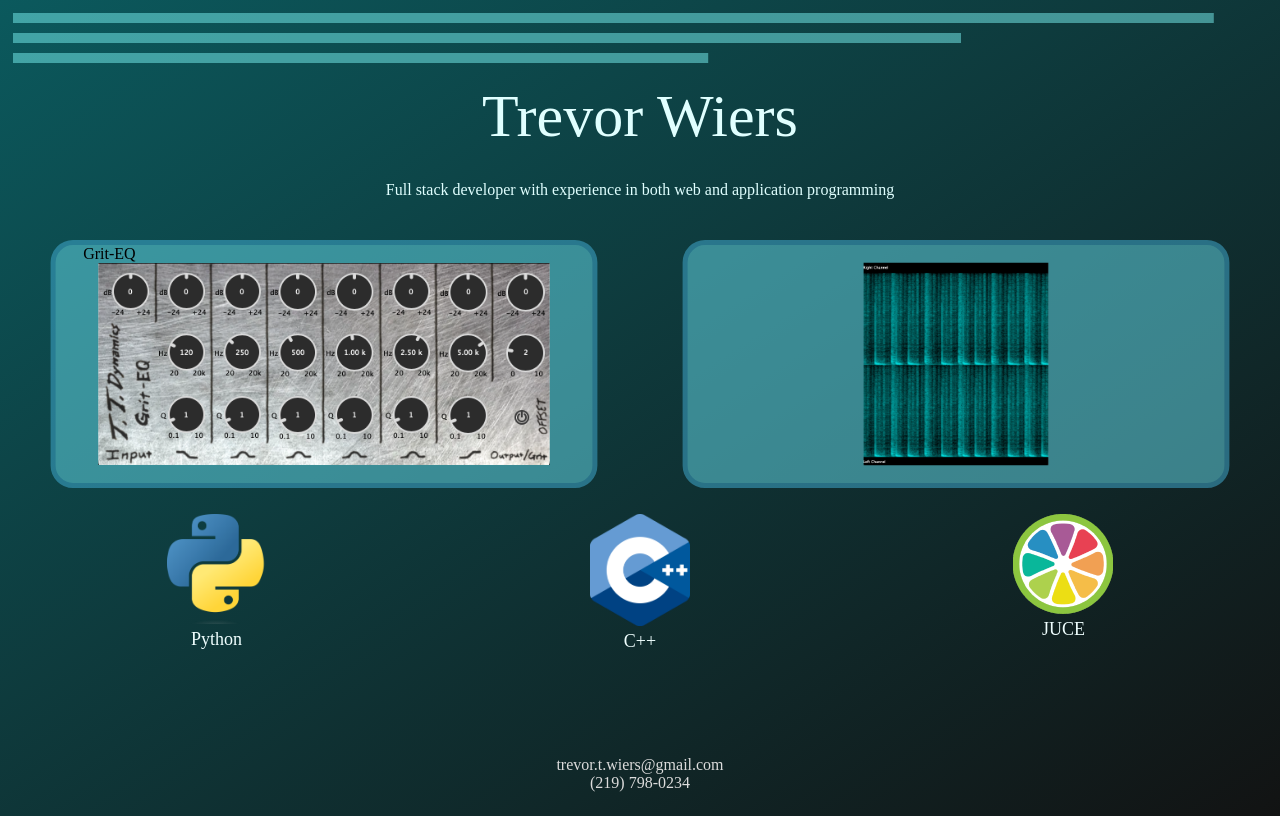
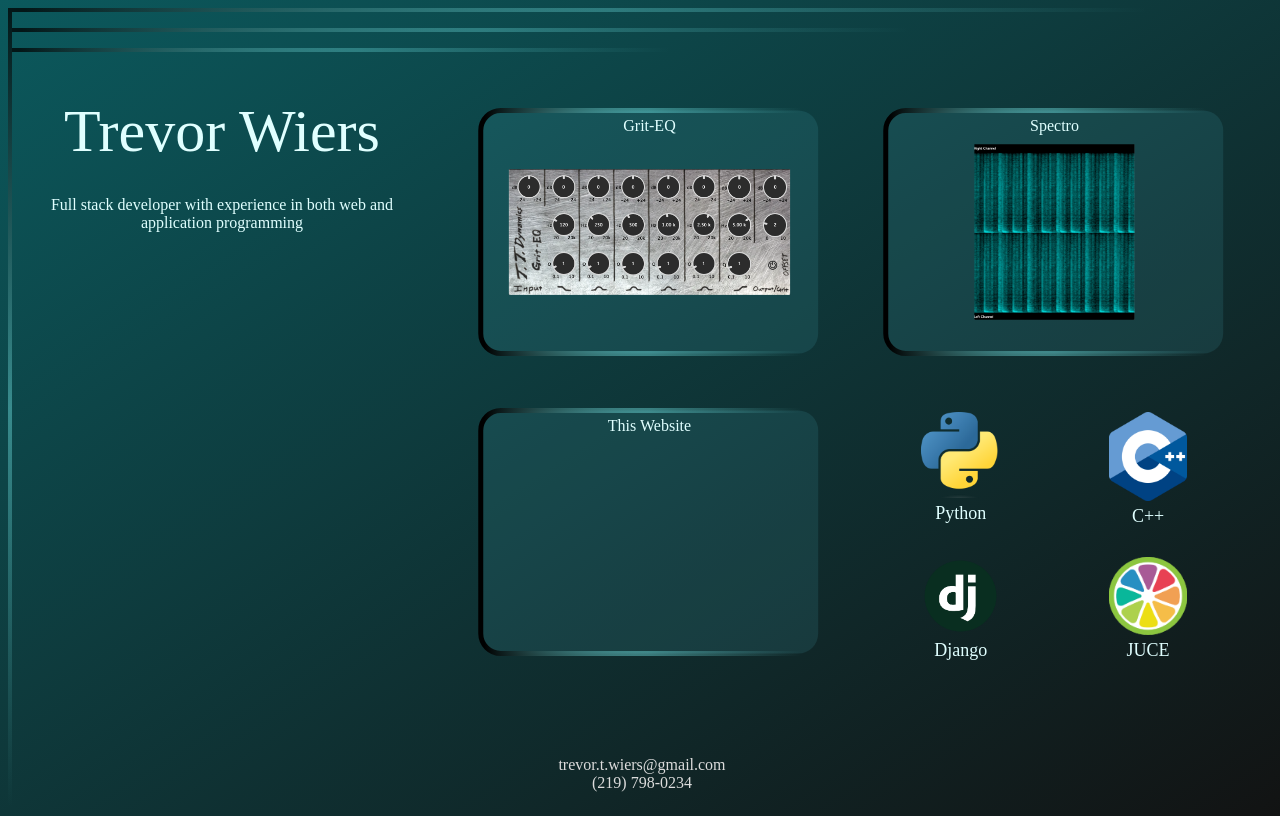
Before and after one commit to trevor-wiers/portfolio-site, a Python web app: template main/templates/main/home.html in a window 1280 px wide. Run offline with Jinja, Linux system fonts and the light colour scheme; the template is opened without the code that fills it, so the values that code supplies are empty.

Commit message:
base remod, home remod horiz

```diff
--- a/main/static/style.css
+++ b/main/static/style.css
@@ -12,6 +12,21 @@ body {
     flex-direction: column;
     overflow: auto;
     color: lightcyan;
+}
+
+#border {
+    border-width: 4px;
+    border-style: solid;
+    border-image:
+      linear-gradient(
+        to bottom,
+        rgba(0, 0, 0, .75),
+        rgba(122, 241, 241, .4),
+        rgba(122, 241, 241, 0)
+      ) 0 100%;
+      border-top: 0;
+      border-bottom: 0;
+      border-right: 0;
 }
 
 footer {
@@ -50,17 +65,11 @@ footer {
 
 .logo {
     float: left;
+    padding: 15px;
     text-align: center;
-    color: azure;
+    color: lightcyan;
     font-size: large;
-}
-
-#third-end {
-    width: 33%;
-}
-
-#third-mid {
-    width: 34%;
+    width: 50%;
 }
 
 #logoImg {
--- a/main/templates/main/base.html
+++ b/main/templates/main/base.html
@@ -9,8 +9,21 @@
         <link rel="stylesheet" href="static/style.css">
 
     </head>
-    <body>
+    <body id="border">
         <header>
+            <svg width=100% height="55">
+                <linearGradient id="myLinearGradient">
+                    <stop offset="1%" stop-color="black" />
+                    <stop offset="50%" stop-color="rgba(122, 241, 241, .4)" />
+                    <stop offset="95%" stop-color="rgba(122, 241, 241, 0)" />
+                </linearGradient>
+                <rect x="0" y="0" width=95% height="4" fill="url(#myLinearGradient)"
+                style="opacity: 75%" />
+                <rect x="0" y="20" width=75% height="4" fill="url(#myLinearGradient)"
+                style="opacity: 75%" />
+                <rect x="0" y="40" width=55% height="4" fill="url(#myLinearGradient)"
+                style="opacity: 75%" />
+            </svg>
             {% block header %}
             {% endblock %}
         </header>
--- a/main/templates/main/home.html
+++ b/main/templates/main/home.html
@@ -1,19 +1,12 @@
 {% extends "main/base.html" %}
 
 {% block header %}
-<svg width=100% height="55">
-    <rect x="5" y="5" width=95% height="10"
-    style="fill:rgb(122, 241, 241);opacity: 50%" />
-    <rect x="5" y="25" width=75% height="10"
-    style="fill:rgb(122, 241, 241);opacity: 50%" />
-    <rect x="5" y="45" width=55% height="10"
-    style="fill:rgb(122, 241, 241);opacity: 50%" />
-</svg>
 {% endblock %}
 
 {% block content %}
 
-
+<div class="row">
+    <div class="col-4">
         <div class="row">
             <div class="col-12" style="font-size: 60px;text-align: center;">
                 Trevor Wiers
@@ -25,41 +18,83 @@
             </div>
         </div>
 
-
+    </div>
+    <div class="col-8">
         <div class="row">
             <div class="col-6" style="height:300px">
                 <svg width="100%" height="100%">
+                    <defs>
+                        <linearGradient id="myLinearGradient">
+                            <stop offset="1%" stop-color="black" />
+                            <stop offset="50%" stop-color="rgba(122, 241, 241, .4)" />
+                            <stop offset="95%" stop-color="rgba(122, 241, 241, 0)" />
+                        </linearGradient>
+                    </defs>
                     <rect x="5%" y="5%" rx="20" ry="20" width=90% height=90%
-            style="fill:rgb(104, 223, 239);stroke:rgb(68, 178, 218);stroke-width:5;opacity:0.5" />
-            <text x="10%" y="11%">Grit-EQ</text>
-            <image x="12.5%" y="12.5%" href="static/grit-eq.png" width=75% height=75% />
+                    style="fill:rgba(104, 223, 239, .1);stroke:url(#myLinearGradient);stroke-width:5;" />
+                    <text x="50%" y="12.5%" text-anchor="middle" fill="rgb(224, 255, 255)">Grit-EQ</text>
+                    <image x="12.5%" y="17.5%" href="static/grit-eq.png" width=75% height=65% />
                 </svg>
             </div>
             <div class="col-6" style="height:300px">
                 <svg width="100%" height="100%">
+                    <defs>
+                        <linearGradient id="myLinearGradient">
+                            <stop offset="1%" stop-color="black" />
+                            <stop offset="50%" stop-color="rgba(122, 241, 241, .4)" />
+                            <stop offset="95%" stop-color="rgba(122, 241, 241, 0)" />
+                        </linearGradient>
+                    </defs>
                     <rect x="5%" y="5%" rx="20" ry="20" width=90% height=90%
-            style="fill:rgb(104, 223, 239);stroke:rgb(68, 178, 218);stroke-width:5;opacity:0.5" />
-            <image x="12.5%" y="12.5%" href="static/spectro.png" width=75% height=75% />
+                    style="fill:rgba(104, 223, 239, .1);stroke:url(#myLinearGradient);stroke-width:5;" />
+                    <text x="50%" y="12.5%" text-anchor="middle" fill="rgb(224, 255, 255)">Spectro</text>
+                    <image x="12.5%" y="17.5%" href="static/spectro.png" width=75% height=65% />
                 </svg>
             </div>
         </div>
+        <div class="row">
+            <div class="col-6" style="height:300px">
+                <svg width="100%" height="100%">
+                    <defs>
+                        <linearGradient id="myLinearGradient">
+                            <stop offset="1%" stop-color="black" />
+                            <stop offset="50%" stop-color="rgba(122, 241, 241, .4)" />
+                            <stop offset="95%" stop-color="rgba(122, 241, 241, 0)" />
+                        </linearGradient>
+                    </defs>
+                    <rect x="5%" y="5%" rx="20" ry="20" width=90% height=90%
+                    style="fill:rgba(104, 223, 239, .1);stroke:url(#myLinearGradient);stroke-width:5;" />
+                    <text x="50%" y="12.5%" text-anchor="middle" fill="rgb(224, 255, 255)">This Website</text>
 
-
+                </svg>
+            </div>
+            <div class="col-6">
                 <div class="row">
-    <div class="logo" id="third-end">
+                    <div class="logo">
                         <img src="static/python-logo.png" id="logoImg">
                         <br>
                         Python
                     </div>
-    <div class="logo" id="third-mid">
+                    <div class="logo">
                         <img src="static/c++-logo.png" id="logoImg">
                         <br>
                         C++
                     </div>
-    <div class="logo" id="third-end">
+                </div>
+                <div class="row">
+                    <div class="logo">
+                        <img src="static/django-logo.png" id="logoImg">
+                        <br>
+                        Django
+                    </div>
+                    <div class="logo">
                         <img src="static/juce-logo.png" id="logoImg">
                         <br>
                         JUCE
                     </div>
                 </div>
+            </div>
+        </div>
+    </div>
+</div>
 {% endblock %}
```
Also changed, not shown: main/templates/main/home3.html (added, +65 -0 lines), main/static/django-logo.png. Lines whose indentation alone changed are shown as unchanged.
